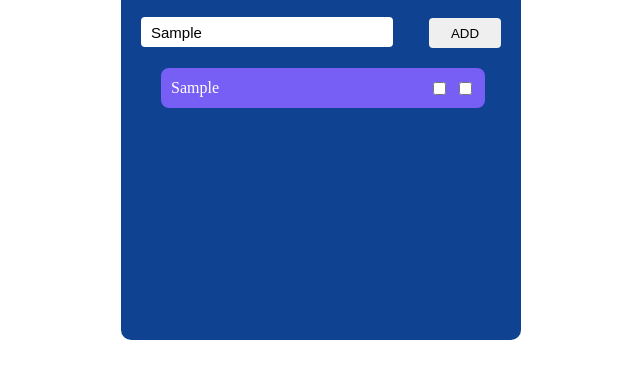
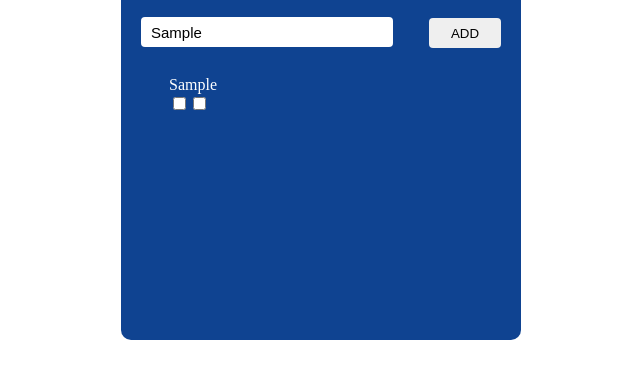
Before and after one commit to Maxi-raph/Todo-app, a plain HTML site: page index.html in a window 1280 px wide. Both pictures are taken after typing "Sample" into the empty fields and a click on the button "ADD". Shown: the part 250-628 px from the top of the page, without its empty margins (319-959 px from the left). Drawn offline with Linux system fonts and the light colour scheme.

Commit message:
Update style.css

```diff
--- a/style.css
+++ b/style.css
@@ -54,14 +54,25 @@ body{
     list-style: none;
 }
 .list{
+  width:200px;
+  min-height: 0px;
+  padding:8px;
+  border-radius: 8px;
+  color: white;
+  transition: 0.2s ease-in;
+  display: flex;
+  flex-direction: column;
+  justify-content: center;
+  overflow-x: scroll;
+}
+.list_container{
   display:flex;
   align-items: center;
   justify-content:space-between;
    width:90%;
-  height: 40px;
-  padding:10px;
+   min-height:0px;
    border-radius: 8px;
-  background-color:#775ef5;
+   background-color:#775ef5;;
    color: white;
    margin-top: 20px;
    margin-bottom: 20px;
```
Lines whose indentation alone changed are shown as unchanged.
